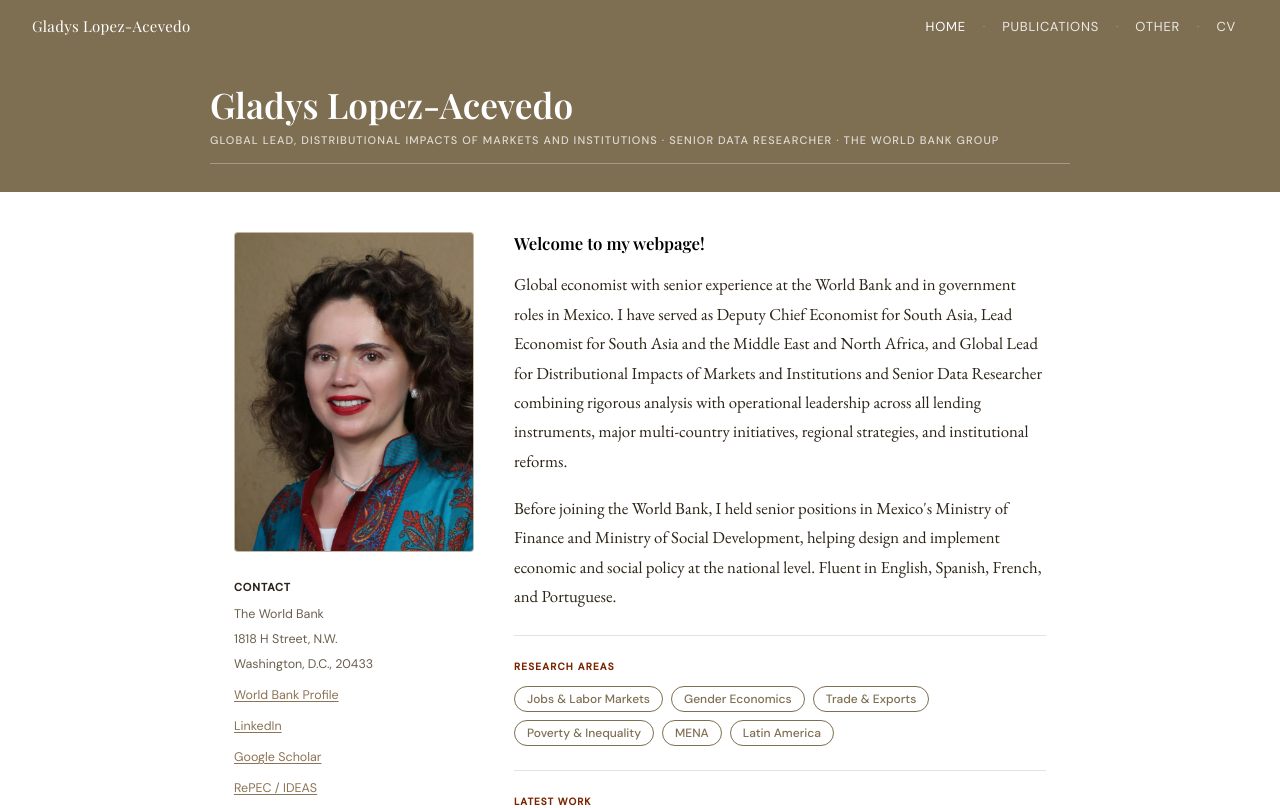
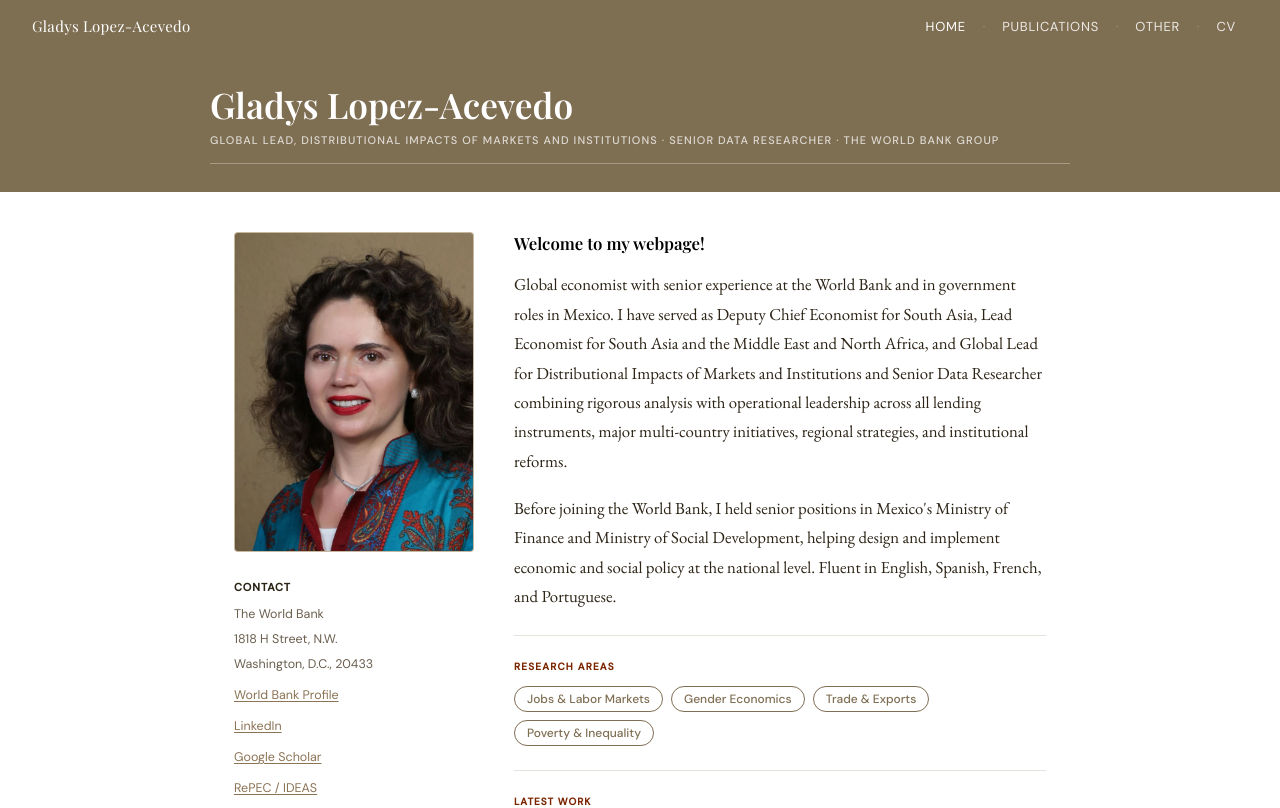
Before and after one commit to rodrigoyepez/gladyslopez.github.io, a React (Vite) app: page / in a window 1280 px wide. Shown: the top 808 px of the page. Built offline with nearby package versions, Linux system fonts and the light colour scheme; a web font is replaced by a local one.

Commit message:
Remove mena and latin america

```diff
--- a/src/pages/Home.jsx
+++ b/src/pages/Home.jsx
@@ -5,8 +5,6 @@ const RESEARCH_THEMES = [
   { label: "Gender Economics", page: "publications" },
   { label: "Trade & Exports", page: "publications" },
   { label: "Poverty & Inequality", page: "publications" },
-  { label: "MENA", page: "publications" },
-  { label: "Latin America", page: "publications" },
 ];
 
 const BIO_PARAGRAPHS = [
```
